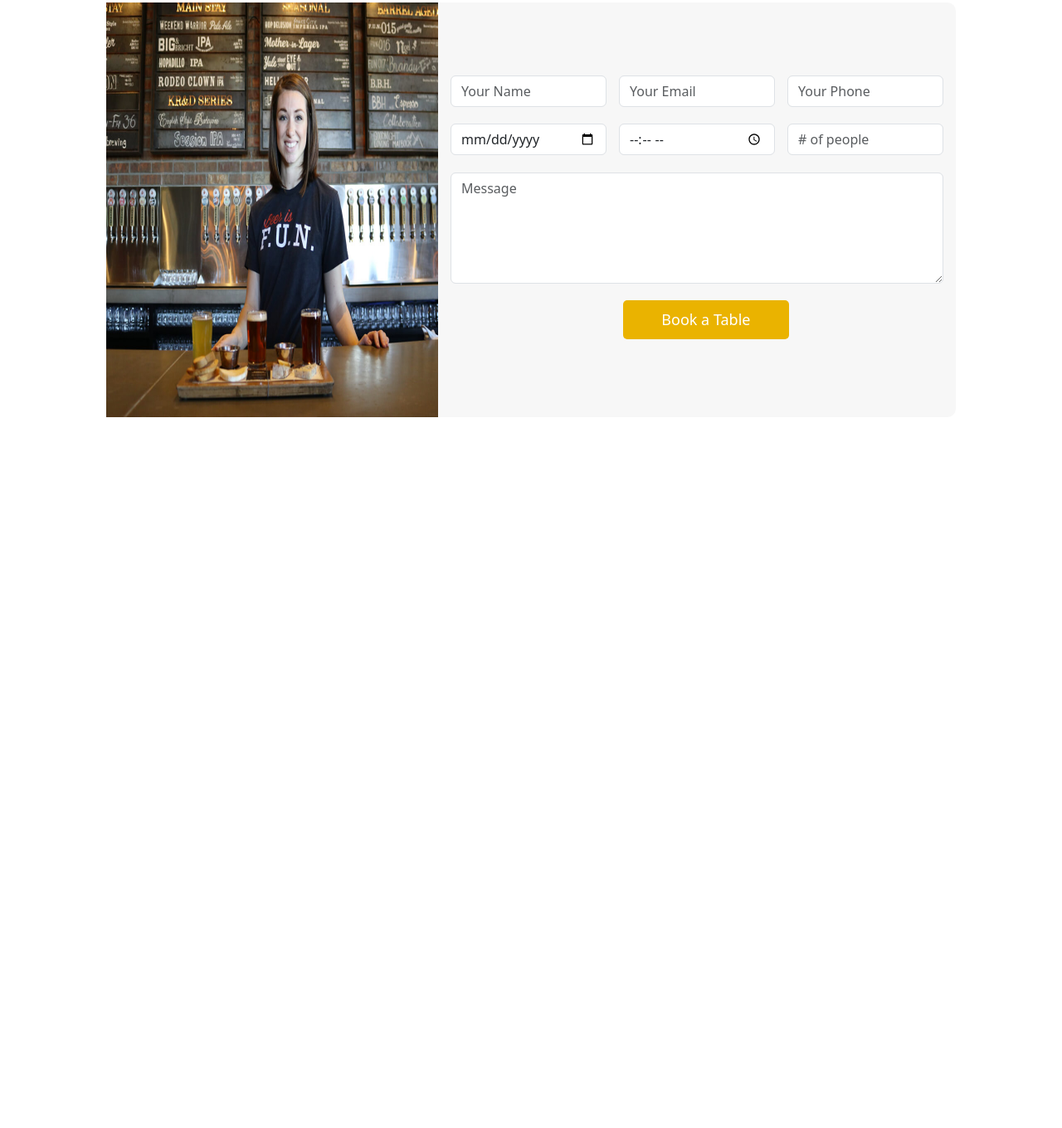
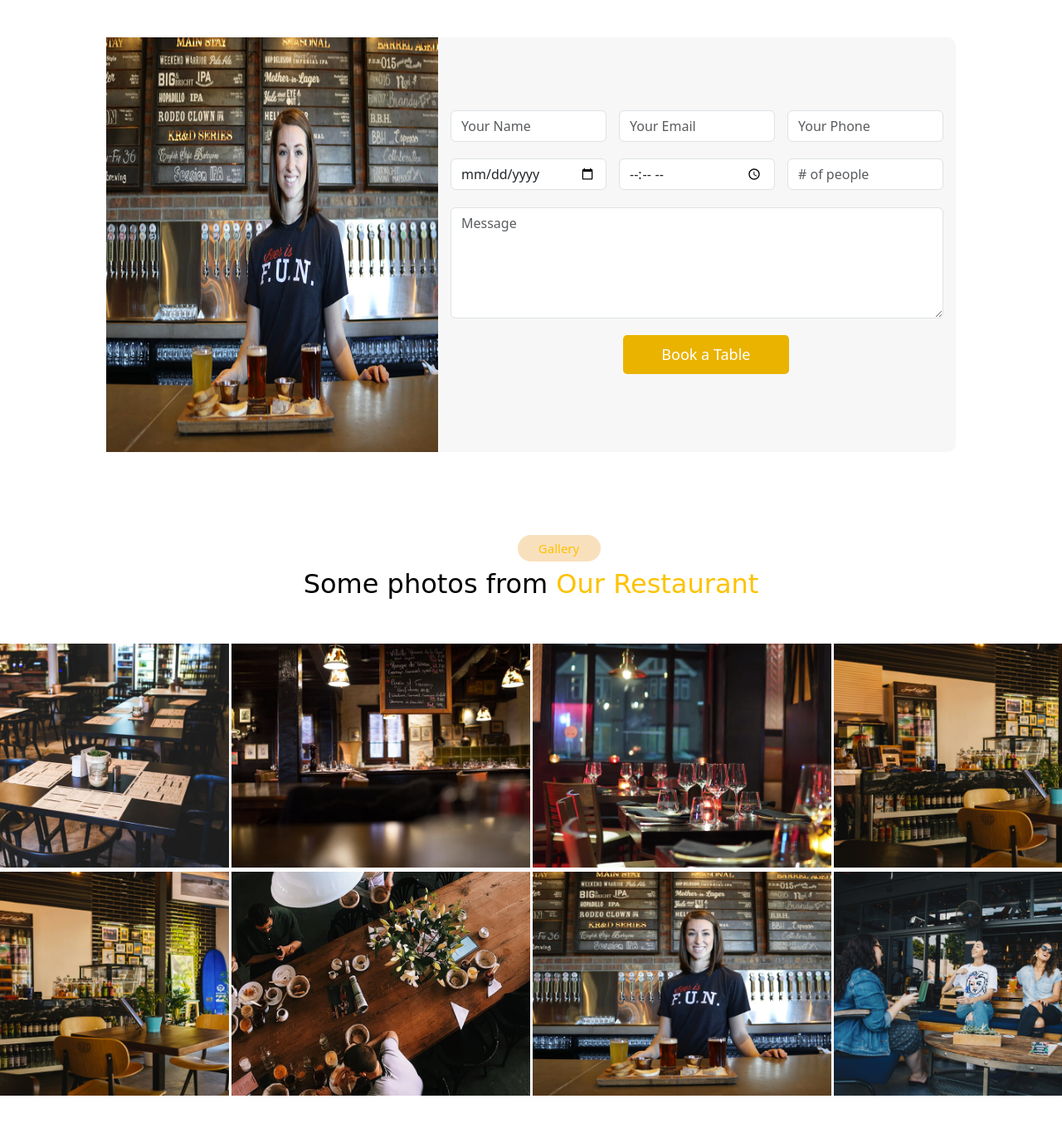
Before and after one commit to nizar-hamaoui/proji-final, a website: page index.html in a window 1280 px wide. Shown: the part 2983-4343 px from the top of the page at 83% size. Before the commit the page ends 3486 px from the top, so only its background shows below. Drawn offline with nearby package versions, Linux system fonts and the light colour scheme.

Commit message:
add section 8

```diff
--- a/index.html
+++ b/index.html
@@ -25,7 +25,7 @@
 
         </div>
     </nav>
-   <section class="sec1">
+   <section class="sec1" id="sec1">
     <div id="carouselExample" class="carousel slide">
         <div class="carousel-inner">
           <div class="carousel-item active" style="background-image: url('./public/assets/img/slide/slide-1.jpg'); background-size: cover; background-repeat: no-repeat;">
@@ -71,7 +71,7 @@
 
 
    </section>
-   <section class="sec2">
+   <section class="sec2" id="sec2">
     <div class="d-flex justify-content-center align-items-center sec2-div1">
       <div class="rela">
         <img width="600" src="./public/assets/img/about.jpg" alt="">
@@ -112,7 +112,7 @@
       </div>
     </div>
   </section>
-  <section class="sec3">
+  <section class="sec3" id="sec3">
     <div class="div1-sec3">
         <h4 class="tit1-sec3 text-center">WHY US</h4>
         <h1 class="tit2-sec3 fn-f text-center">Why Choose <span class="sp1"> Our Restaurant</span></h1>
@@ -143,7 +143,7 @@
 
 
   </section>
-  <!-- <section class="sec4">
+  <!-- <section class="sec4" id="sec4">
     <div class="div1-sec4">
         <h4 class="tit1-sec3 text-center">MENU</h4>
         <h1 class="tit2-sec4 fn-f text-center">Check Our Tasty <span class="sp1">MENU</span></h1>
@@ -237,7 +237,7 @@
 
 
 
-  <section class="sec5">
+  <section class="sec5" id="sec5">
     <div class="div1-sec4">
         <h4 class="tit1-sec3 text-center">SPECIALS</h4>
         <h1 class="tit2-sec4 fn-f text-center">Check Our <span class="sp1">Specials</span></h1>
@@ -340,7 +340,7 @@
 
   </section>
 
-  <section class="sec6" style="background-image: url(./public/assets/img/events-bg.jpg); background-size: cover; background-repeat: no-repeat;">
+  <section class="sec6" id="sec6" style="background-image: url(./public/assets/img/events-bg.jpg); background-size: cover; background-repeat: no-repeat;">
     <div class="black-bgg"></div>
     <div id="carouselExampleInterval" class="carousel slide " data-bs-ride="carousel">
         <div class="carousel-inner">
@@ -481,10 +481,10 @@
 
 
   </section>
-  <section class="sec7">
+  <section class="sec7" id="sec7">
     <div class="div1-sec3">
         <h4 class="tit1-sec7 text-center">Book A Table</h4>
-        <h1 class="tit2-sec3 fn-f text-center">Book a<span class="sp1">Table</span></h1>
+        <h1 class="tit2-sec3 fn-f text-center">Book a<span class="sp1"> Table</span></h1>
 
     </div>
     <div class="sec7-div1">
@@ -521,6 +521,54 @@
 
   </section>
 
+  <section class="sec8" id="sec8" >
+    <div class="div1-sec3">
+        <h4 class="tit1-sec3 text-center">Gallery</h4>
+        <h1 class="tit2-sec3 fn-f text-center">Some photos from<span class="sp1"> Our Restaurant</span></h1>
+
+    </div>
+     <div class="div1-sec8">
+        <div class="div11-sec8">
+            <div class="div-img-sec8">
+              <img class="img-sec8" src="./public/assets/img/gallery/gallery-1.jpg" alt="">
+           </div>
+            <div class="div-img-sec8">
+              <img class="img-sec8" src="./public/assets/img/gallery/gallery-2.jpg" alt="">
+           </div>
+            <div class="div-img-sec8">
+              <img class="img-sec8" src="./public/assets/img/gallery/gallery-3.jpg" alt="">
+           </div>
+            <div class="div-img-sec8">
+              <img class="img-sec8" src="./public/assets/img/gallery/gallery-4.jpg" alt="">
+           </div>
+
+        </div>
+        <div class="div11-sec8">
+            <div class="div-img-sec8">
+                <img class="img-sec8" src="./public/assets/img/gallery/gallery-4.jpg" alt="">
+             </div>
+            <div class="div-img-sec8">
+                <img class="img-sec8" src="./public/assets/img/gallery/gallery-5.jpg" alt="">
+             </div>
+            <div class="div-img-sec8">
+                <img class="img-sec8" src="./public/assets/img/gallery/gallery-6.jpg" alt="">
+             </div>
+            <div class="div-img-sec8">
+                <img class="img-sec8" src="./public/assets/img/gallery/gallery-7.jpg" alt="">
+             </div>
+
+        </div>
+
+
+
+
+
+     </div>
+
+
+
+  </section>
+
 
 
 
--- a/src/sass/modoul/home.sass
+++ b/src/sass/modoul/home.sass
@@ -284,11 +284,15 @@ a
     font-size: 15px
     position: relative
     left: 46%
+.sec7
+    padding-bottom: 50px
+
 .sec7-div1
     display: flex
     width: 80%
     position: relative
     left: 10%
+    margin-top: 50px
 .book-div
     background-color: #b5b2b21c
     width: 100%
@@ -324,3 +328,24 @@ a
     font-size: 18px
     &:hover
         background-color: #eab300c7
+.sec8
+    padding-bottom: 50px
+    display: flex
+    flex-direction: column
+    align-items: center
+.div11-sec8
+    display: flex
+    gap: 3px
+    margin-top: 5px
+.div1-sec8
+   margin-top: 40px
+.div-img-sec8
+    overflow: hidden
+    width: 360px
+
+.img-sec8
+    width: 360px
+    cursor: pointer
+    transition: all 0.4s ease-in-out
+    &:hover
+        transform: scale(1.1)
```
Also changed, not shown: public/css/app.css, 1 other file.
